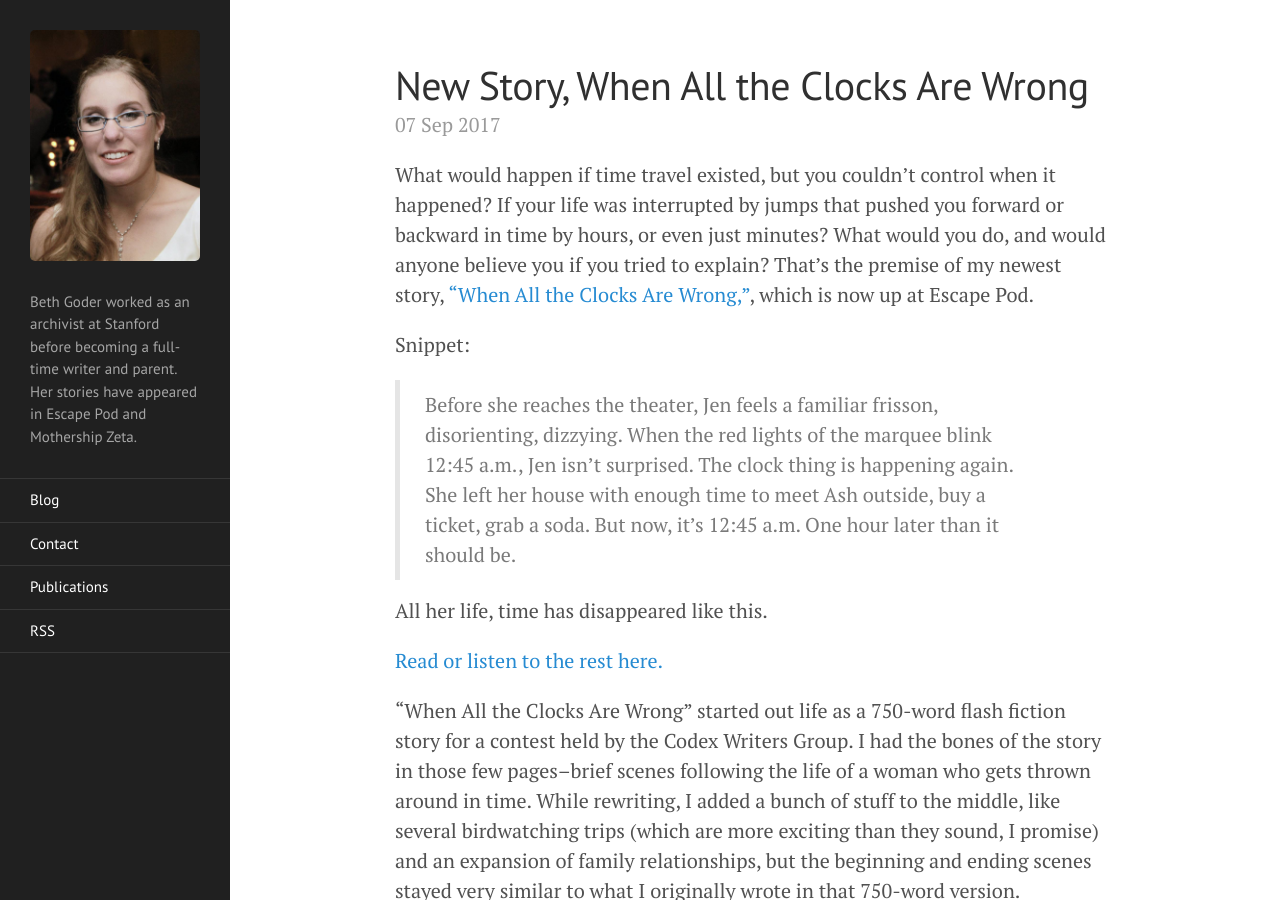
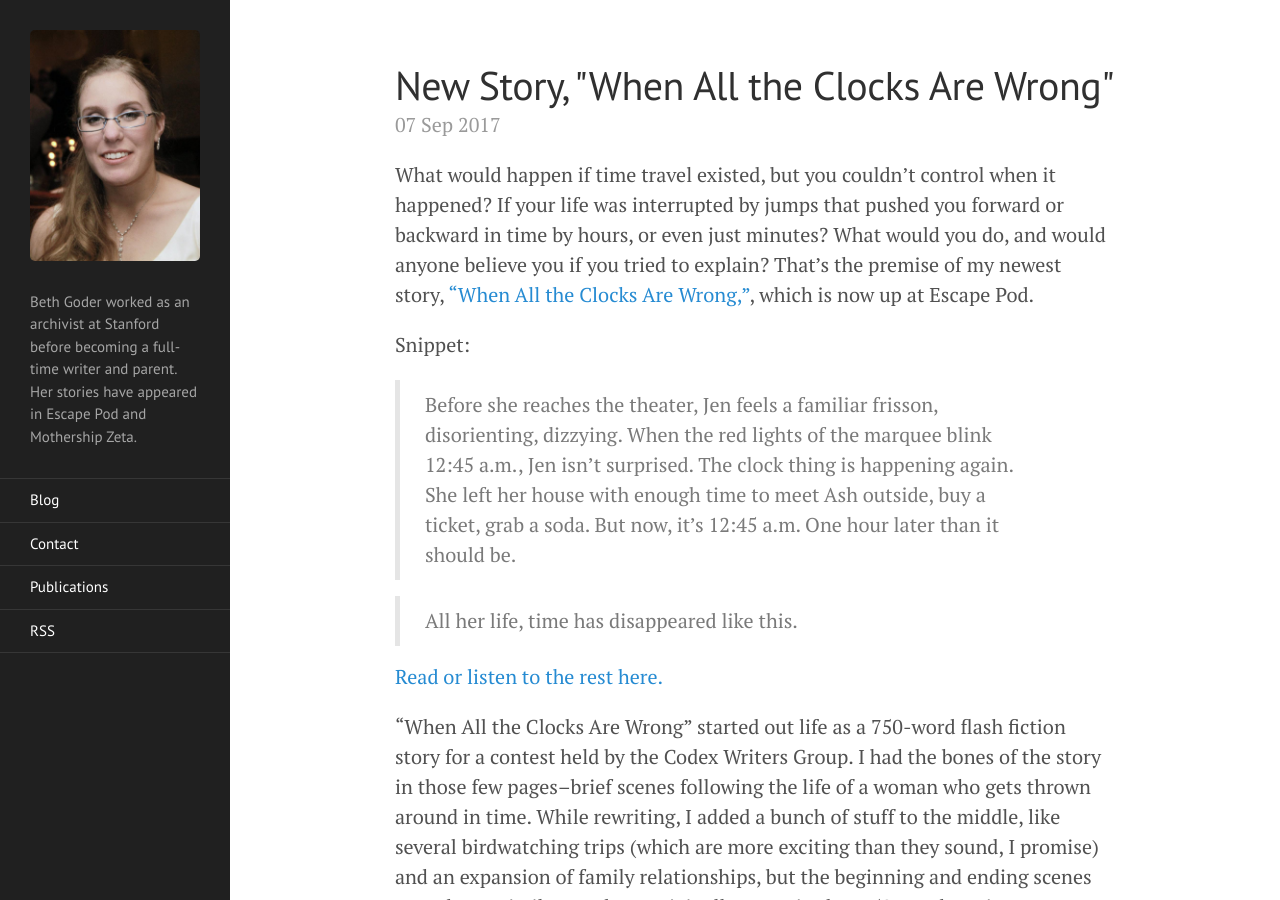
Before and after one commit to BethGoder/BethGoder.github.io, a Jekyll site: the page built from _posts/2017-09-07-Clocks.markdown, in a window 1280 px wide and 900 px high. Built offline with Jekyll 4.4.1, drawn with Linux system fonts in a browser that asks for light colours.

```diff
--- a/_posts/2017-09-07-Clocks.markdown
+++ b/_posts/2017-09-07-Clocks.markdown
@@ -1,5 +1,5 @@
 ---
-title: New Story, When All the Clocks Are Wrong
+title: New Story, "When All the Clocks Are Wrong"
 date: 2017-09-07 010:24:58
 ---
 
@@ -8,7 +8,7 @@ What would happen if time travel existed, but you couldn't control when it happe
 Snippet:
 > Before she reaches the theater, Jen feels a familiar frisson, disorienting, dizzying. When the red lights of the marquee blink 12:45 a.m., Jen isn’t surprised. The clock thing is happening again. She left her house with enough time to meet Ash outside, buy a ticket, grab a soda. But now, it’s 12:45 a.m. One hour later than it should be.
 
-All her life, time has disappeared like this.
+> All her life, time has disappeared like this.
 
 [Read or listen to the rest here.]( http://escapepod.org/2017/09/07/ep592-when-all-the-clocks-are-wrong/)
 
```
